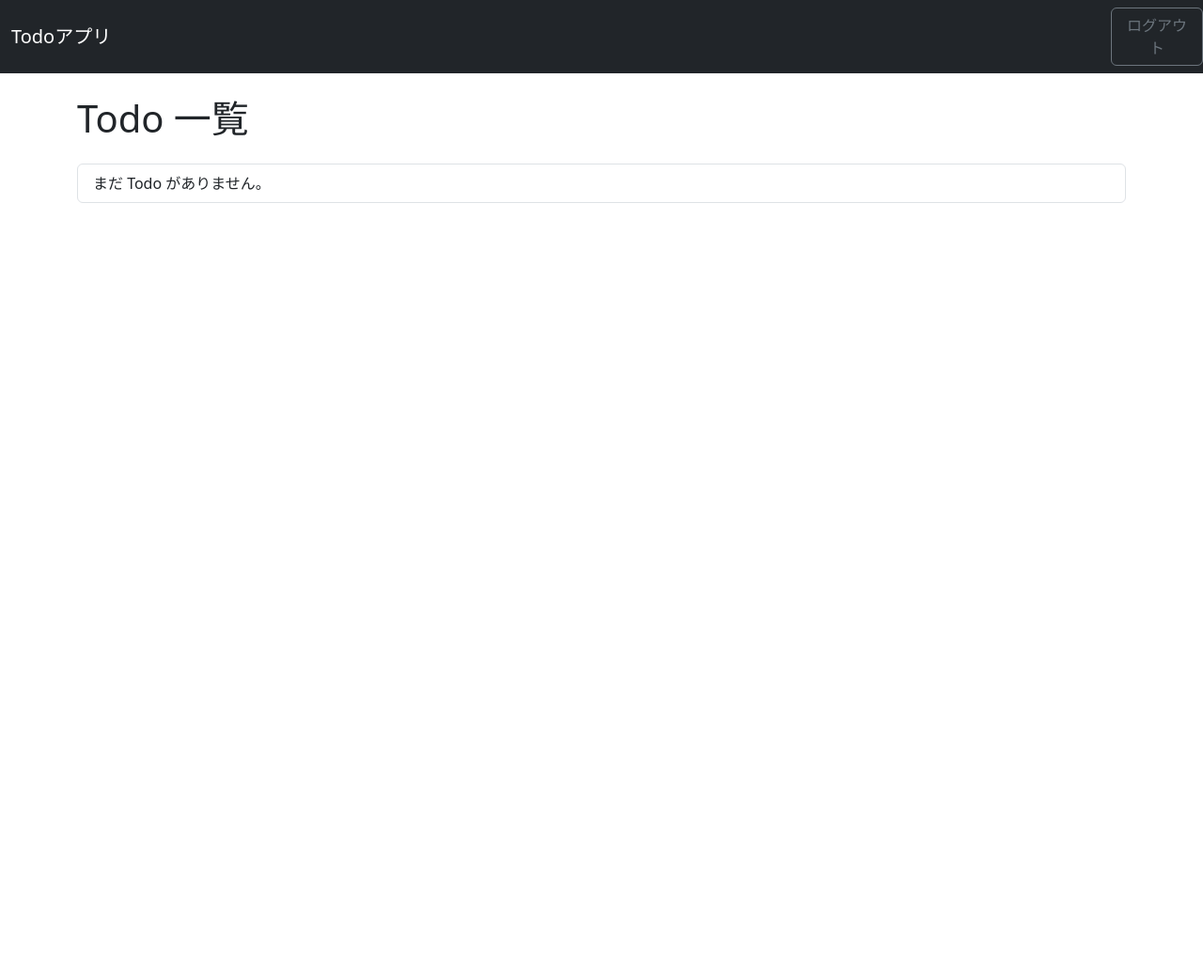
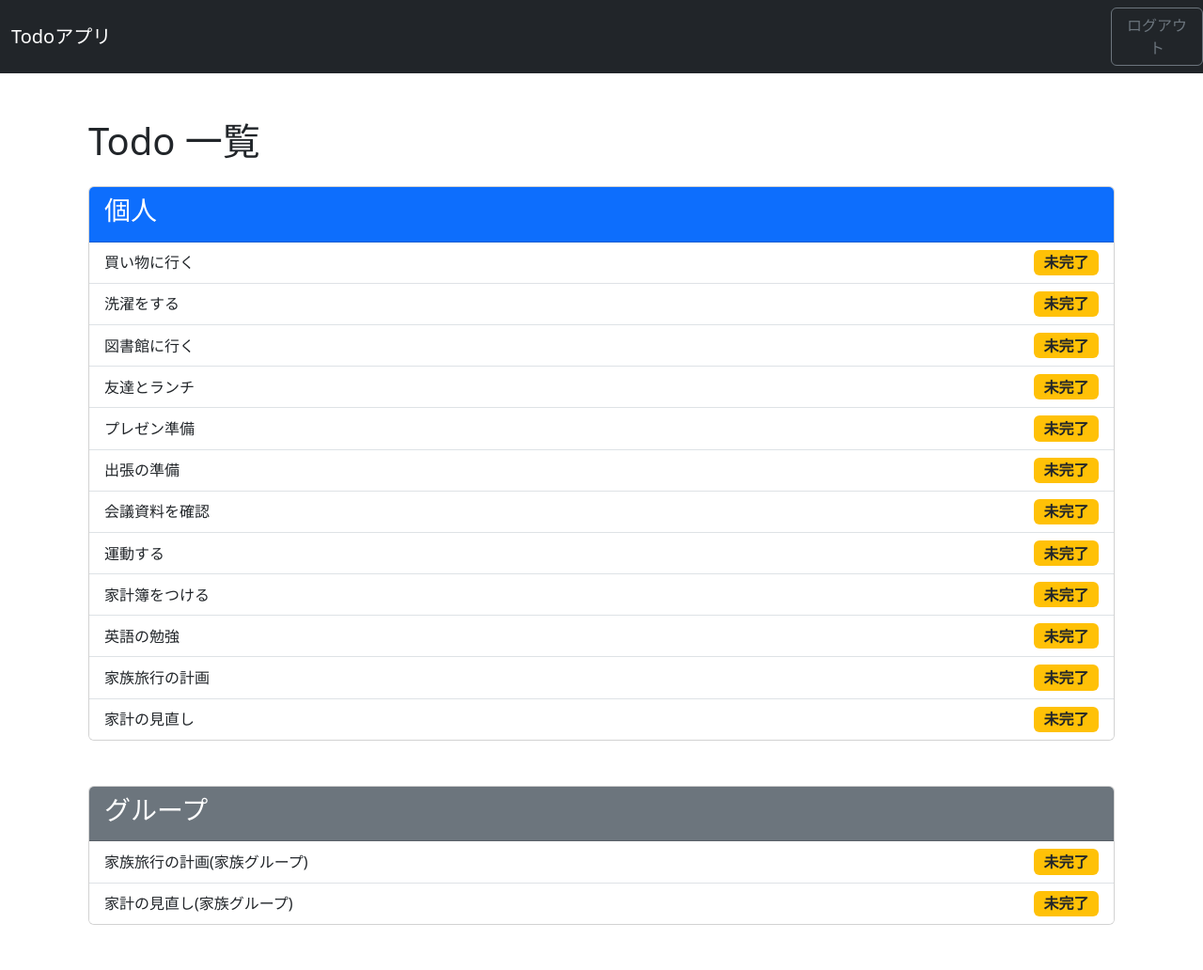
Before and after one commit to yuta20253/django-todo, a Django app: template myproject/todos/templates/todos/index.html in a window 1280 px wide. Shown: the whole page at 94% size. Before the commit the page ends 216 px from the top, so only its background shows below. Run offline with Django 5.2, Linux system fonts and the light colour scheme; the template is opened without the code that fills it: values that come from a table or form of the project are taken from there, others are empty; data comes from the database, SQL or seed files in the repository; both versions use the stored data as it was after the commit; parts of the project's set-up code (start-up, migrations or seed data) failed here and were passed over.

Commit message:
add: Groupモデルを踏まえたTodoを実装

```diff
--- a/myproject/todos/models.py
+++ b/myproject/todos/models.py
@@ -3,8 +3,16 @@
 
 # Create your models here.
 
+class Group(models.Model):
+    name = models.CharField(max_length=50, null=False)
+    members = models.ManyToManyField(User, related_name="todo_groups")
+
+    def __str__(self):
+        return self.name
+
 class Todo(models.Model):
-    user = models.ForeignKey(User, on_delete=models.CASCADE)
+    user = models.ForeignKey(User, on_delete=models.CASCADE, null=True, blank=True)
+    group = models.ForeignKey(Group, on_delete=models.CASCADE, null=True, blank=True)
     title = models.CharField(max_length=30, null=False)
     description = models.TextField(null=True, blank=True)
     is_completed = models.BooleanField(default=False)
@@ -12,5 +20,9 @@
     created_at = models.DateTimeField(auto_now_add=True)
     updated_at = models.DateTimeField(auto_now=True)
 
+    @property
+    def is_group_task(self):
+        return self.group is not None
+
     def __str__(self):
         return self.title
--- a/myproject/todos/templates/todos/detail.html
+++ b/myproject/todos/templates/todos/detail.html
@@ -22,10 +22,10 @@
       </div>
       <div class="row">
         <div class="col-md-6 mb-2">
-          <strong>作成日:</strong> {{ todo.created_at|date:"Y/m/d H:i" }}
+          <strong class="custom-font">作成日:</strong> {{ todo.created_at|date:"Y/m/d H:i" }}
         </div>
         <div class="col-md-6 mb-2">
-          <strong>更新日:</strong> {{ todo.updated_at|date:"Y/m/d H:i" }}
+          <strong class="custom-font">更新日:</strong> {{ todo.updated_at|date:"Y/m/d H:i" }}
         </div>
       </div>
     </div>
--- a/myproject/todos/templates/todos/index.html
+++ b/myproject/todos/templates/todos/index.html
@@ -1,19 +1,53 @@
 {% extends "base.html" %}
-{% block title %}Todo 一覧{% endblock %}
 
-{%block content %}
+{% block title %}
+    Todo 一覧
+{% endblock %}
+
+{% block content %}
+<div class="container my-5">
     <h1 class="mb-4">Todo 一覧</h1>
-
-    <ul class="list-group">
+    <div class="card mb-5">
+        <div class="card-header bg-primary text-white">
+            <h3 class="mt-0">個人</h3>
+        </div>
+        <ul class="list-group list-group-flush">
             {% for todo in todos %}
-            <li class="list-group-item d-flex justify-content-between align-item-center">
-                <a href="{% url 'todo_detail' todo.pk %}">
-                    {{ todo.title }} - {{ todo.user.username}} -
+                <li class="list-group-item d-flex justify-content-between align-items-center">
+                    <a href="{% url 'todo_detail' todo.pk %}" class="text-decoration-none text-dark">
+                        {{ todo.title }}
                     </a>
-                <span class="badge {% if todo.is_completed %}bg-success{% else %}bg-warning text-dark{% endif %}"></span>
+                    {% if todo.is_completed %}
+                        <span class="badge bg-success fs-6">完了</span>
+                    {% else %}
+                        <span class="badge bg-warning text-dark fs-6">未完了</span>
+                    {% endif %}
                 </li>
             {% empty %}
                 <li class="list-group-item">まだ Todo がありません。</li>
             {% endfor %}
         </ul>
+    </div>
+    <div class="card">
+        <div class="card-header bg-secondary text-white">
+             <h3 class="mt-0">グループ</h3>
+        </div>
+        <ul class="list-group list-group-flush">
+            {% for todo in todos %}
+                {% if todo.is_group_task %}
+                <li class="list-group-item d-flex justify-content-between align-items-center">
+                    <a href="{% url 'todo_detail' todo.pk %}" class="text-decoration-none text-dark">
+                        {{ todo.title }}({{ todo.group.name }})
+                    </a>
+                    {% if todo.is_completed %}
+                        <span class="badge bg-success fs-6">完了</span>
+                    {% else %}
+                        <span class="badge bg-warning text-dark fs-6">未完了</span>
+                    {% endif %}
+                </li>
+                {% endif %}
+            {% endfor %}
+        </ul>
+    </div>
+</div>
 {% endblock %}
--- a/myproject/todos/views.py
+++ b/myproject/todos/views.py
@@ -2,6 +2,7 @@
 from django.contrib.auth.mixins import LoginRequiredMixin
 from django.views.generic import ListView, DetailView, UpdateView, DeleteView
 from django.urls import reverse_lazy
+from django.db.models import Q
 from .models import Todo
 from .forms import TodoForm
 
@@ -11,7 +12,10 @@
     template_name = 'todos/index.html'
     context_object_name = 'todos'
     def get_queryset(self):
-        return Todo.objects.filter(user=self.request.user)
+        user = self.request.user
+        return Todo.objects.filter(
+            Q(user=user) | Q(group__in=user.todo_groups.all())
+        )
 
 class TodoDetailView(LoginRequiredMixin, DetailView):
     model = Todo
```
Also changed, not shown: myproject/todos/fixtures/initial_data.json (+36 -0 lines). Lines whose indentation alone changed are shown as unchanged.
